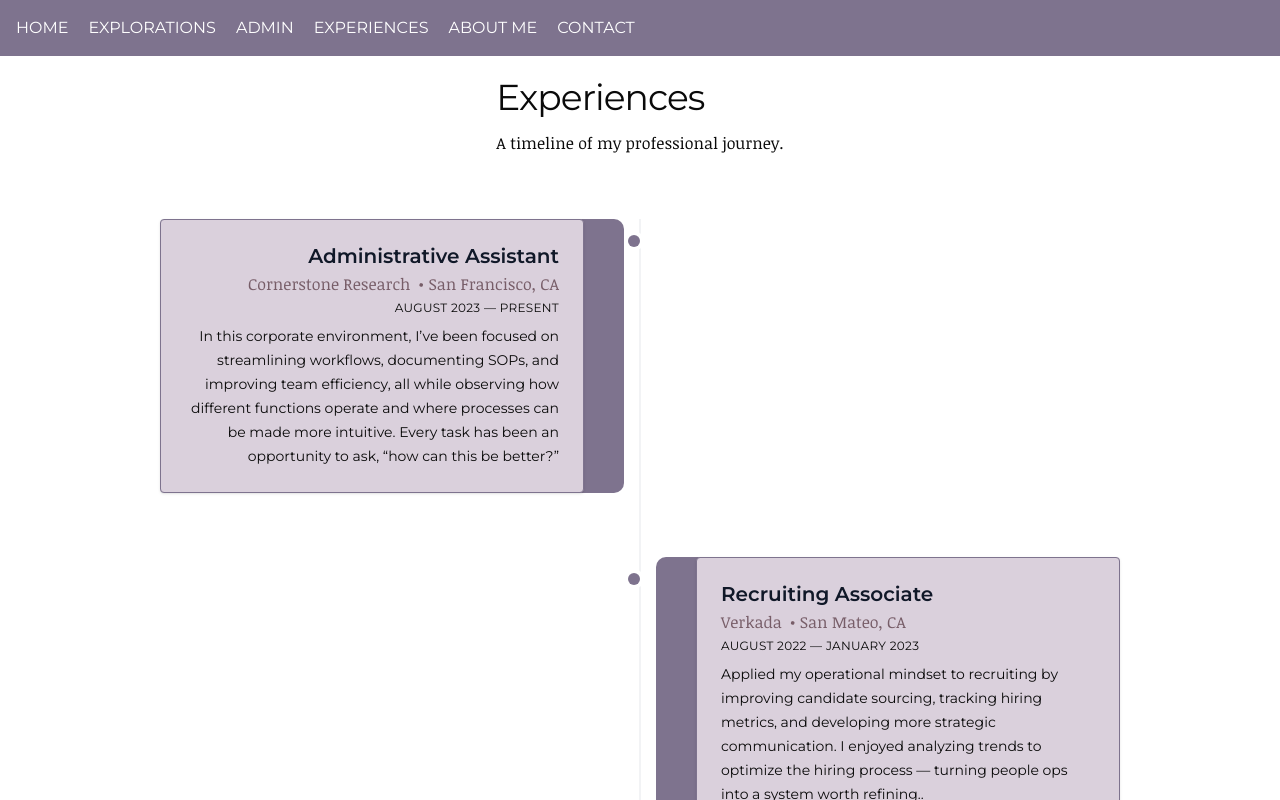
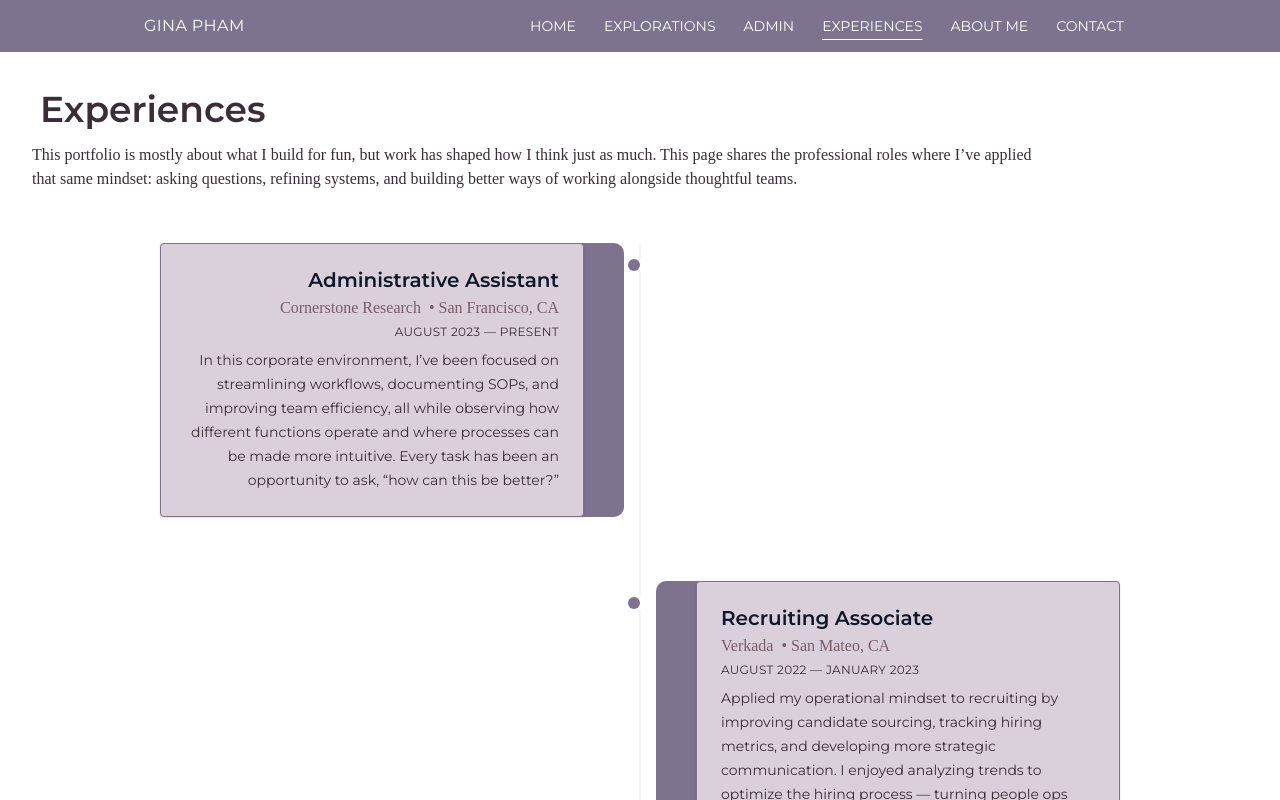
Before and after one commit to ginnaaph/personal-portfolio, a React (Vite) app: page /experiences in a window 1280 px wide. Shown: the top 800 px of the page. Built offline with nearby package versions, Linux system fonts and the light colour scheme.

Commit message:
style:: responsive design and styling fix

```diff
--- a/index.html
+++ b/index.html
@@ -3,13 +3,13 @@
   <head>
     <meta charset="UTF-8" />
     <link rel="icon" href="/src/assets/images/logo.png" type="image/png" sizes="any" />
-    <link rel="preconnect" href="https://fonts.googleapis.com">
+   <link rel="preconnect" href="https://fonts.googleapis.com">
 <link rel="preconnect" href="https://fonts.gstatic.com" crossorigin>
-<link href="https://fonts.googleapis.com/css2?family=Karla:ital,wght@0,200..800;1,200..800&family=Montserrat:ital,wght@0,100..900;1,100..900&family=Noticia+Text:ital,wght@0,400;0,700;1,400;1,700&display=swap" rel="stylesheet">
+<link href="https://fonts.googleapis.com/css2?family=Crimson+Pro:ital,wght@0,200..900;1,200..900&family=Montserrat:ital,wght@0,100..900;1,100..900&display=swap" rel="stylesheet">
 
 
     <meta charset="UTF-8" />
-    <meta name="viewport" content="width=device-width, initial-scale=1.0" />
+<meta name="viewport" content="width=device-width, initial-scale=1.0" />
     <title>Gina's Space</title>
   </head>
   <body>
--- a/package.json
+++ b/package.json
@@ -14,6 +14,7 @@
   "dependencies": {
     "@base-ui/react": "^1.0.0",
     "@radix-ui/react-avatar": "^1.1.11",
+    "@radix-ui/react-dialog": "^1.1.15",
     "@radix-ui/react-navigation-menu": "^1.2.14",
     "@radix-ui/react-slot": "^1.2.4",
     "@tabler/icons-react": "^3.36.0",
--- a/src/components/ui/buttonVariants.tsx
+++ b/src/components/ui/buttonVariants.tsx
@@ -22,8 +22,8 @@ export const buttonVariants = cva(
         secondary:
           "bg-secondary text-secondary-foreground shadow-xs hover:bg-secondary/80",
         ghost:
-          "hover:bg-accent hover:text-accent-foreground dark:hover:bg-accent/50",
-        link: "text-primary underline-offset-4 hover:underline",
+          "hover:bg-accent text-white hover:text-white  dark:hover:bg-accent/50",
+        link: "text-white underline-offset-4 hover:underline",
       },
       size: {
         default: "h-9 px-4 py-2 has-[>svg]:px-3",
@@ -40,3 +40,5 @@ export const buttonVariants = cva(
     },
   }
 );
+
+export type ButtonVariants = VariantProps<typeof buttonVariants>
--- a/src/components/ui/navigation/Navigation.tsx
+++ b/src/components/ui/navigation/Navigation.tsx
@@ -1,42 +1,125 @@
+import { useState } from "react"
+import { Link, useLocation } from "react-router-dom"
+import { Menu } from "lucide-react"
 import {
   NavigationMenu,
   NavigationMenuItem,
   NavigationMenuList,
   NavigationMenuLink,
-} from '@/components/ui/navigation-menu'
-import { useNavigate } from "react-router-dom"
+} from "@/components/ui/navigation-menu"
+
+import Button from "@/components/ui/button"
+import {
+  Sheet,
+  SheetContent,
+  SheetHeader,
+  SheetTitle,
+  SheetTrigger,
+} from "@/components/ui/sheet"
+
+type NavItem = {
+  label: string
+  to: string
+  devOnly?: boolean
+}
+
+const NAV_ITEMS: NavItem[] = [
+  { label: "Home", to: "/" },
+  { label: "Explorations", to: "/explorations" },
+  { label: "Admin", to: "/explorations/admin", devOnly: true },
+  { label: "Experiences", to: "/experiences" },
+  { label: "About Me", to: "/about-me" },
+  { label: "Contact", to: "/contact" },
+]
+
+function getVisibleItems() {
+  const isDev = import.meta.env.DEV
+  return NAV_ITEMS.filter((item) => (item.devOnly ? isDev : true))
+}
 
 export const Navigation = () => {
-  const navigate = useNavigate();
+  const location = useLocation()
+  const items = getVisibleItems()
+  const [open, setOpen] = useState(false)
 
   return (
-      <div className="text-md w-full text-white font-montserrat items-center justify-between py-2 bg-accent-2">
+    <header className="w-full bg-accent-2 text-white">
+      <div className="mx-auto flex w-full max-w-5xl items-center justify-between px-4 py-2">
+        <Link to="/" className="text-md uppercase  tracking-wide">
+         Gina Pham
+        </Link>
+
+        {/* Desktop nav */}
+        <div className="hidden sm:block">
           <NavigationMenu>
-          <NavigationMenuList>
-            <NavigationMenuItem>
-              <NavigationMenuLink href="#home" className="ml-2 text-md uppercase" onClick={() => navigate("/")}> Home</NavigationMenuLink>
-            </NavigationMenuItem>
-            <NavigationMenuItem>
-              <NavigationMenuLink href="#explorations" className="text-md uppercase" onClick={() => navigate("/explorations")}>Explorations</NavigationMenuLink>
-            </NavigationMenuItem>
-            {import.meta.env.DEV && (
-              <NavigationMenuItem>
-                <NavigationMenuLink href="#admin" className="text-md uppercase" onClick={() => navigate("/explorations/admin")}>
-                  Admin
+            <NavigationMenuList className="gap-1">
+              {items.map((item) => {
+                const isActive = location.pathname === item.to
+                return (
+                  <NavigationMenuItem key={item.to}>
+                    <NavigationMenuLink asChild>
+                      <Link
+                        to={item.to}
+                        className={[
+                          "px-3 py-2 text-md uppercase transition",
+                          "hover:text-white/90",
+                          isActive ? "text-white underline underline-offset-8" : "",
+                        ].join(" ")}
+                      >
+                        {item.label}
+                      </Link>
                     </NavigationMenuLink>
                   </NavigationMenuItem>
-            )}
-            <NavigationMenuItem>
-              <NavigationMenuLink href="#experiences" className="text-md uppercase " onClick={() => navigate("/experiences")}>Experiences</NavigationMenuLink>
-            </NavigationMenuItem>
-            <NavigationMenuItem>
-              <NavigationMenuLink href="#about" className="text-md uppercase" onClick={() => navigate("/about-me")}>About Me</NavigationMenuLink>
-            </NavigationMenuItem>
-            <NavigationMenuItem>
-              <NavigationMenuLink href="#contact" className="text-md uppercase" onClick={() => navigate("/contact")}>Contact</NavigationMenuLink>
-            </NavigationMenuItem>
+                )
+              })}
             </NavigationMenuList>
           </NavigationMenu>
         </div>
+
+        {/* Mobile hamburger */}
+        <div className="sm:hidden">
+          <Sheet open={open} onOpenChange={setOpen}>
+            <SheetTrigger asChild>
+              <Button
+                variant="ghost"
+                size="icon"
+                aria-label="Open menu"
+                aria-expanded={open}
+                className="bg-transparent text-white hover:bg-accent-2/10 hover:text-white transition"
+                onClick={() => setOpen(true)}
+              >
+                <Menu className="text-white size-6" />
+              </Button>
+            </SheetTrigger>
+
+            <SheetContent side="right" className="w-72">
+              <SheetHeader>
+                <SheetTitle className="text-left">Menu</SheetTitle>
+              </SheetHeader>
+
+              <nav className="mt-6 flex flex-col gap-2">
+                {items.map((item) => {
+                  const isActive = location.pathname === item.to
+                  return (
+                    <Link
+                      key={item.to}
+                      to={item.to}
+                      onClick={() => setOpen(false)}
+                      className={[
+                          "px-3 text-md uppercase transition text-main",
+                          "hover:text-accent-2/90  py-2",
+                          isActive ? "text-accent-2 bg-accent-2/50 underline underline-offset-8" : "",
+                        ].join(" ")}
+                    >
+                      {item.label}
+                    </Link>
+                  )
+                })}
+              </nav>
+            </SheetContent>
+          </Sheet>
+        </div>
+      </div>
+    </header>
   )
 }
--- /dev/null
+++ b/src/components/ui/sheet.tsx
@@ -0,0 +1,137 @@
+import * as React from "react"
+import * as SheetPrimitive from "@radix-ui/react-dialog"
+import { XIcon } from "lucide-react"
+
+import { cn } from "@/lib/utils"
+
+function Sheet({ ...props }: React.ComponentProps<typeof SheetPrimitive.Root>) {
+  return <SheetPrimitive.Root data-slot="sheet" {...props} />
+}
+
+function SheetTrigger({
+  ...props
+}: React.ComponentProps<typeof SheetPrimitive.Trigger>) {
+  return <SheetPrimitive.Trigger data-slot="sheet-trigger" {...props} />
+}
+
+function SheetClose({
+  ...props
+}: React.ComponentProps<typeof SheetPrimitive.Close>) {
+  return <SheetPrimitive.Close data-slot="sheet-close" {...props} />
+}
+
+function SheetPortal({
+  ...props
+}: React.ComponentProps<typeof SheetPrimitive.Portal>) {
+  return <SheetPrimitive.Portal data-slot="sheet-portal" {...props} />
+}
+
+function SheetOverlay({
+  className,
+  ...props
+}: React.ComponentProps<typeof SheetPrimitive.Overlay>) {
+  return (
+    <SheetPrimitive.Overlay
+      data-slot="sheet-overlay"
+      className={cn(
+        "data-[state=open]:animate-in data-[state=closed]:animate-out data-[state=closed]:fade-out-0 data-[state=open]:fade-in-0 fixed inset-0 z-50 bg-black/50",
+        className
+      )}
+      {...props}
+    />
+  )
+}
+
+function SheetContent({
+  className,
+  children,
+  side = "right",
+  ...props
+}: React.ComponentProps<typeof SheetPrimitive.Content> & {
+  side?: "top" | "right" | "bottom" | "left"
+}) {
+  return (
+    <SheetPortal>
+      <SheetOverlay />
+      <SheetPrimitive.Content
+        data-slot="sheet-content"
+        className={cn(
+          "bg-background data-[state=open]:animate-in data-[state=closed]:animate-out fixed z-50 flex flex-col gap-4 shadow-lg transition ease-in-out data-[state=closed]:duration-300 data-[state=open]:duration-500",
+          side === "right" &&
+            "data-[state=closed]:slide-out-to-right data-[state=open]:slide-in-from-right inset-y-0 right-0 h-full w-3/4 border-l sm:max-w-sm",
+          side === "left" &&
+            "data-[state=closed]:slide-out-to-left data-[state=open]:slide-in-from-left inset-y-0 left-0 h-full w-3/4 border-r sm:max-w-sm",
+          side === "top" &&
+            "data-[state=closed]:slide-out-to-top data-[state=open]:slide-in-from-top inset-x-0 top-0 h-auto border-b",
+          side === "bottom" &&
+            "data-[state=closed]:slide-out-to-bottom data-[state=open]:slide-in-from-bottom inset-x-0 bottom-0 h-auto border-t",
+          className
+        )}
+        {...props}
+      >
+        {children}
+        <SheetPrimitive.Close className="ring-offset-background focus:ring-ring data-[state=open]:bg-secondary absolute top-4 right-4 rounded-xs opacity-70 transition-opacity hover:opacity-100 focus:ring-2 focus:ring-offset-2 focus:outline-hidden disabled:pointer-events-none">
+          <XIcon className="size-4" />
+          <span className="sr-only">Close</span>
+        </SheetPrimitive.Close>
+      </SheetPrimitive.Content>
+    </SheetPortal>
+  )
+}
+
+function SheetHeader({ className, ...props }: React.ComponentProps<"div">) {
+  return (
+    <div
+      data-slot="sheet-header"
+      className={cn("flex flex-col gap-1.5 p-4", className)}
+      {...props}
+    />
+  )
+}
+
+function SheetFooter({ className, ...props }: React.ComponentProps<"div">) {
+  return (
+    <div
+      data-slot="sheet-footer"
+      className={cn("mt-auto flex flex-col gap-2 p-4", className)}
+      {...props}
+    />
+  )
+}
+
+function SheetTitle({
+  className,
+  ...props
+}: React.ComponentProps<typeof SheetPrimitive.Title>) {
+  return (
+    <SheetPrimitive.Title
+      data-slot="sheet-title"
+      className={cn("text-foreground font-semibold", className)}
+      {...props}
+    />
+  )
+}
+
+function SheetDescription({
+  className,
+  ...props
+}: React.ComponentProps<typeof SheetPrimitive.Description>) {
+  return (
+    <SheetPrimitive.Description
+      data-slot="sheet-description"
+      className={cn("text-muted-foreground text-sm", className)}
+      {...props}
+    />
+  )
+}
+
+export {
+  Sheet,
+  SheetTrigger,
+  SheetClose,
+  SheetContent,
+  SheetHeader,
+  SheetFooter,
+  SheetTitle,
+  SheetDescription,
+}
--- a/src/experiences/components/ExperienceHeader.tsx
+++ b/src/experiences/components/ExperienceHeader.tsx
@@ -1,8 +1,12 @@
 export default function ExperienceHeader() {
   return (
-    <div className="mx-auto items-center px-4 p-3 sm:px-6 lg:px-8  mb-3">
-      <div className="font-montserrat leading-relaxed text-4xl  tracking-tight dark:text-[#D0D5DD]">Experiences</div>
-      <p className="mt-1 dark:text-[#DAD0DC] font-['noticia_text'] ">A timeline of my professional journey. </p>
+    <div className=" align-center w-5/6 items-center px-4 p-3 lg:px-8 mt-4">
+
+      <div className="text-4xl font-montserrat leading-relaxed max-w-5xl font-semibold text-left px-2 flex justify-start">Experiences</div>
+
+      <p className="mt-1 dark:text-[rgb(218,208,220)] font-['noticia_text'] ">
+        This portfolio is mostly about what I build for fun, but work has shaped how I think just
+        as much. This page shares the professional roles where I’ve applied that same mindset: asking questions, refining systems, and building better ways of working alongside thoughtful teams. </p>
     </div>
   );
 }
--- a/src/home/hero/HeroSection.tsx
+++ b/src/home/hero/HeroSection.tsx
@@ -6,10 +6,10 @@ export const Hero = () => {
     return (
         <div className="flex items-center justify-content-center w-full justify-center bg-white pb-40">
                 <div className="flex flex-row items-center justify-center p-20 mt-10 ml-10 justify-contents-center">
-                <img src={HeroImage} alt="hero" className="w-50 h-50 rounded-full" />
+                <img src={HeroImage} alt="hero" className="h-40 w-40 shrink-0 sm:h-48 sm:w-48" />
                 <div className="flex flex-col items-start">
                 <div className=" text-3xl italic  ">  Hi, there! </div>
-              <TypingAnimation className="text-5xl font-bold  text-accent-2 font-monserrat"> I'm Gina!  </TypingAnimation>
+              <TypingAnimation className="text-5xl font-bold  text-accent-2 font-monserrat"> I&apos;m Gina!  </TypingAnimation>
            <p className="text-xl mt-1"> a curious builder with a love for solving problems and creating meaningful things, from code to art.</p>
               <div className="mt-10 items-center ">
 
--- a/src/index.css
+++ b/src/index.css
@@ -3,32 +3,53 @@
 
 @custom-variant dark (&:is(.dark *));
 
+@layer base {
+  :root {
+    --font-sans: "Montserrat", ui-sans-serif, system-ui;
+    --font-serif: "Crimson Pro", serif;
+  }
+
   body {
-    font-family: 'Montserrat', sans-serif;
+    font-family: var(--font-sans);
+    color: #3a2e36;
   }
+}
+
+@layer base {
   h1 {
-    font-family: 'Noticia Text', serif;
+    font-family: var(--font-serif);
     font-size: 28px;
-    font-weight: 650;
-    font-color: #775d68;
+    font-weight: 600;
+    line-height: 1.2;
+    letter-spacing: -0.01em;
+    color: #775d68;
   }
 
   h2 {
-  font-family: 'Noticia Text', serif;
-  font-size: 20px;
+    font-family: var(--font-serif);
+    font-size: 22px;
     font-weight: 700;
-  font-color: #775d68;
+    line-height: 1.25;
+    letter-spacing: -0.01em;
+    color: #775d68;
   }
 
   h3 {
-    font-family: 'Noticia Text', serif;
-    font-size: 20px;
+    font-family: var(--font-serif);
+    font-size: 18px;
     font-weight: 600;
-    font-color: #7e738e;
+    line-height: 1.3;
+    color: #7e738e;
   }
-
+}
+@layer base {
+  @media (min-width: 640px) {
+    h1 { font-size: 32px; }
+    h2 { font-size: 28px; }
+  }
+}
 @theme{
-  --font-display: 'Noticia Text', serif;
+  --font-display: 'Montserrat', sans-serif;
 }
 @theme{
   --color-main: #775d68;
@@ -161,8 +182,9 @@ h3 {
     @apply border-border outline-ring/50;
   }
   body {
-    @apply bg-background text-foreground;
+    @apply bg-background;
   }
+
   i, em, .italic {
     font-family: 'Noticia Text', serif;
     font-style: italic;
```
Also changed, not shown: src/components/ui/button.tsx (+21 -12 lines), src/home/components/AboutMe.tsx (+47 -17 lines), 1 other file (tests, documents, lock files or other folders). Lines whose indentation alone changed are shown as unchanged.
